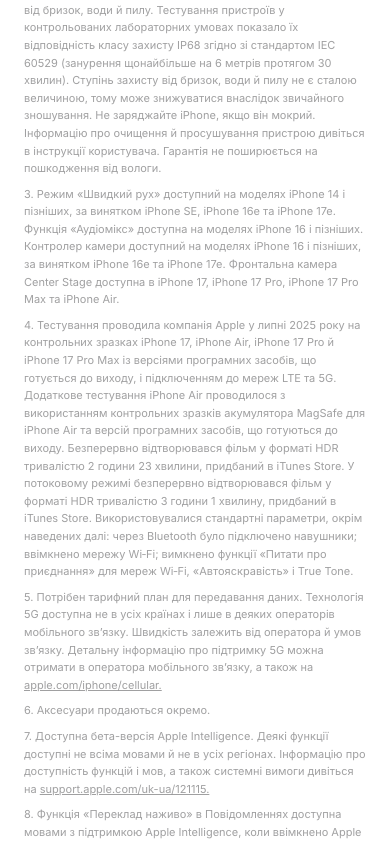
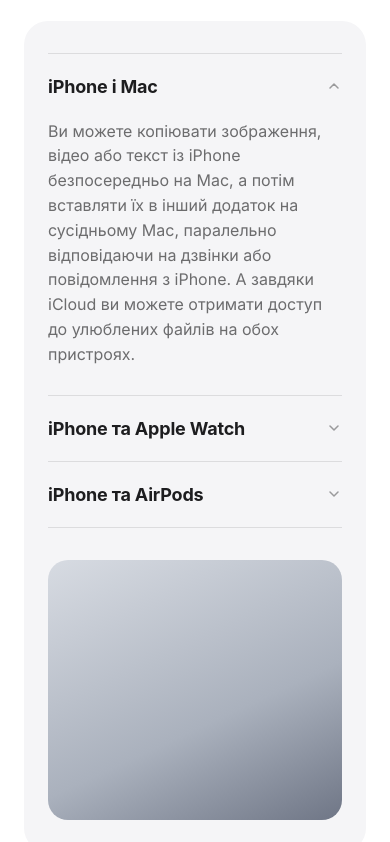
Before and after one commit to Artemiii990/Top3TeamFRONTEND, a Next.js app in the folder apple_demo_site-main/: page /iphone in a window 390 px wide. Shown: the part 3002-3844 px from the top of the page. Built offline with nearby package versions, Linux system fonts and the light colour scheme; no server answers.

Commit message:
Add FamilyTies
added familyties to iPhone page. available ability to click on arrows and change categories with text

```diff
--- a/apple_demo_site-main/app/iphone/page.tsx
+++ b/apple_demo_site-main/app/iphone/page.tsx
@@ -4,6 +4,7 @@ import Footer from '@/components/iphone/Footer';
 import Lineup from '@/components/iphone/Lineup';
 import MeetIphone from '@/components/iphone/MeetIphone';
 import Essentials from '@/components/iphone/Essentials';
+import FamilyTies from '@/components/iphone/FamilyTies';
 
 export default function IphonePage() {
   return (
@@ -15,6 +16,7 @@ export default function IphonePage() {
         <Lineup />
         <MeetIphone />
         <Essentials />
+        <FamilyTies />
       </main>
 
       <Footer />
--- /dev/null
+++ b/apple_demo_site-main/components/iphone/FamilyTies.module.css
@@ -0,0 +1,132 @@
+.section {
+  background: var(--ink-black);
+  padding: 64px 80px 96px;
+}
+
+.heading {
+  font-family: var(--display);
+  font-weight: 700;
+  font-size: clamp(32px, 4vw, 44px);
+  letter-spacing: -0.02em;
+  color: var(--text-primary);
+  margin-bottom: 40px;
+}
+
+/* ============================================================
+   PANEL — one shared light-gray card holding both the accordion
+   and the (single, swapping) image area side by side.
+   ============================================================ */
+.panel {
+  background: var(--paper);
+  border-radius: 24px;
+  display: flex;
+  align-items: center;
+  gap: 48px;
+  padding: 56px;
+  min-height: 480px;
+}
+
+.accordion {
+  flex: 0 0 420px;
+  display: flex;
+  flex-direction: column;
+}
+
+.item {
+  border-bottom: 1px solid var(--rule);
+}
+.item:first-child {
+  border-top: 1px solid var(--rule);
+}
+
+.itemHeader {
+  width: 100%;
+  display: flex;
+  align-items: center;
+  justify-content: space-between;
+  gap: 16px;
+  padding: 22px 0;
+  text-align: left;
+  cursor: pointer;
+}
+
+.itemTitle {
+  font-size: 22px;
+  font-weight: 700;
+  letter-spacing: -0.01em;
+  color: var(--text-primary);
+}
+
+.chevron {
+  flex: 0 0 auto;
+  width: 16px;
+  height: 16px;
+  color: var(--text-tertiary);
+  transition: transform 0.3s var(--ease);
+}
+.chevronOpen {
+  transform: rotate(180deg);
+}
+
+/* Animated expand/collapse via max-height; overflow hidden keeps the
+   description clipped smoothly during the transition. */
+.itemBody {
+  overflow: hidden;
+  transition: max-height 0.35s var(--ease);
+}
+
+.itemDescription {
+  font-size: 16px;
+  line-height: 1.55;
+  color: var(--text-secondary);
+  padding-bottom: 28px;
+  max-width: 380px;
+}
+
+/* ============================================================
+   IMAGE AREA — placeholder gradient block, swapped per open row.
+   ============================================================ */
+.imageArea {
+  flex: 1 1 auto;
+  display: flex;
+  align-items: center;
+  justify-content: center;
+  height: 420px;
+}
+
+.image {
+  width: 100%;
+  height: 100%;
+  max-width: 460px;
+  border-radius: 20px;
+  transition: background 0.4s var(--ease);
+}
+
+/* ============================================================
+   MOBILE
+   ============================================================ */
+@media (max-width: 900px) {
+  .section {
+    padding: 48px 24px 64px;
+  }
+  .panel {
+    flex-direction: column;
+    padding: 32px 24px;
+    gap: 32px;
+    min-height: 0;
+  }
+  .accordion {
+    flex: 1 1 auto;
+    width: 100%;
+  }
+  .itemTitle {
+    font-size: 18px;
+  }
+  .imageArea {
+    width: 100%;
+    height: 260px;
+  }
+  .image {
+    max-width: 100%;
+  }
+}
--- /dev/null
+++ b/apple_demo_site-main/components/iphone/FamilyTies.tsx
@@ -0,0 +1,86 @@
+'use client';
+
+import { useState } from 'react';
+import s from './FamilyTies.module.css';
+
+type Row = {
+  id: string;
+  title: string;
+  description: string;
+  tint: string; // placeholder gradient standing in for the real product photo
+};
+
+const ROWS: Row[] = [
+  {
+    id: 'mac',
+    title: 'iPhone і Mac',
+    description:
+      'Ви можете копіювати зображення, відео або текст із iPhone безпосередньо на Mac, а потім вставляти їх в інший додаток на сусідньому Mac, паралельно відповідаючи на дзвінки або повідомлення з iPhone. А завдяки iCloud ви можете отримати доступ до улюблених файлів на обох пристроях.',
+    tint: 'linear-gradient(155deg, #d7dbe2, #aab1bd 60%, #6f7686)',
+  },
+  {
+    id: 'watch',
+    title: 'iPhone та Apple Watch',
+    description:
+      'Загубили свій iPhone? Apple Watch може показати приблизну відстань і напрямок, де його шукати. Коли ви відповідаєте на дзвінок на Apple Watch, просто торкніться iPhone, щоб продовжити розмову на ньому.',
+    tint: 'linear-gradient(155deg, #2c2c2e, #0c0c0d 70%)',
+  },
+  {
+    id: 'airpods',
+    title: 'iPhone та AirPods',
+    description:
+      'Налаштуйте AirPods на iPhone одним дотиком. Вам сподобається технологія адаптивного аудіо, яка автоматично налаштовує шумоконтроль для найкращої якості прослуховування в будь-яких умовах і під час різних взаємодій протягом дня.',
+    tint: 'linear-gradient(155deg, #f1f1f3, #d8d8dc 60%, #b9bac0)',
+  },
+];
+
+export default function FamilyTies() {
+  const [openId, setOpenId] = useState<string>(ROWS[0].id);
+
+  const activeRow = ROWS.find(r => r.id === openId) ?? ROWS[0];
+
+  return (
+    <section className={s.section}>
+      <h2 className={s.heading}>Родинні зв&rsquo;язки</h2>
+
+      <div className={s.panel}>
+        <div className={s.accordion}>
+          {ROWS.map(row => {
+            const isOpen = row.id === openId;
+            return (
+              <div key={row.id} className={s.item}>
+                <button
+                  type="button"
+                  className={s.itemHeader}
+                  aria-expanded={isOpen}
+                  onClick={() => setOpenId(row.id)}
+                >
+                  <span className={s.itemTitle}>{row.title}</span>
+                  <svg
+                    className={`${s.chevron} ${isOpen ? s.chevronOpen : ''}`}
+                    viewBox="0 0 16 16"
+                    aria-hidden="true"
+                  >
+                    <path d="M4 6l4 4 4-4" fill="none" stroke="currentColor" strokeWidth="1.5" strokeLinecap="round" strokeLinejoin="round" />
+                  </svg>
+                </button>
+
+                <div
+                  className={s.itemBody}
+                  style={{ maxHeight: isOpen ? '320px' : '0px' }}
+                  aria-hidden={!isOpen}
+                >
+                  <p className={s.itemDescription}>{row.description}</p>
+                </div>
+              </div>
+            );
+          })}
+        </div>
+
+        <div className={s.imageArea} aria-hidden="true">
+          <div className={s.image} style={{ background: activeRow.tint }} />
+        </div>
+      </div>
+    </section>
+  );
+}
```
